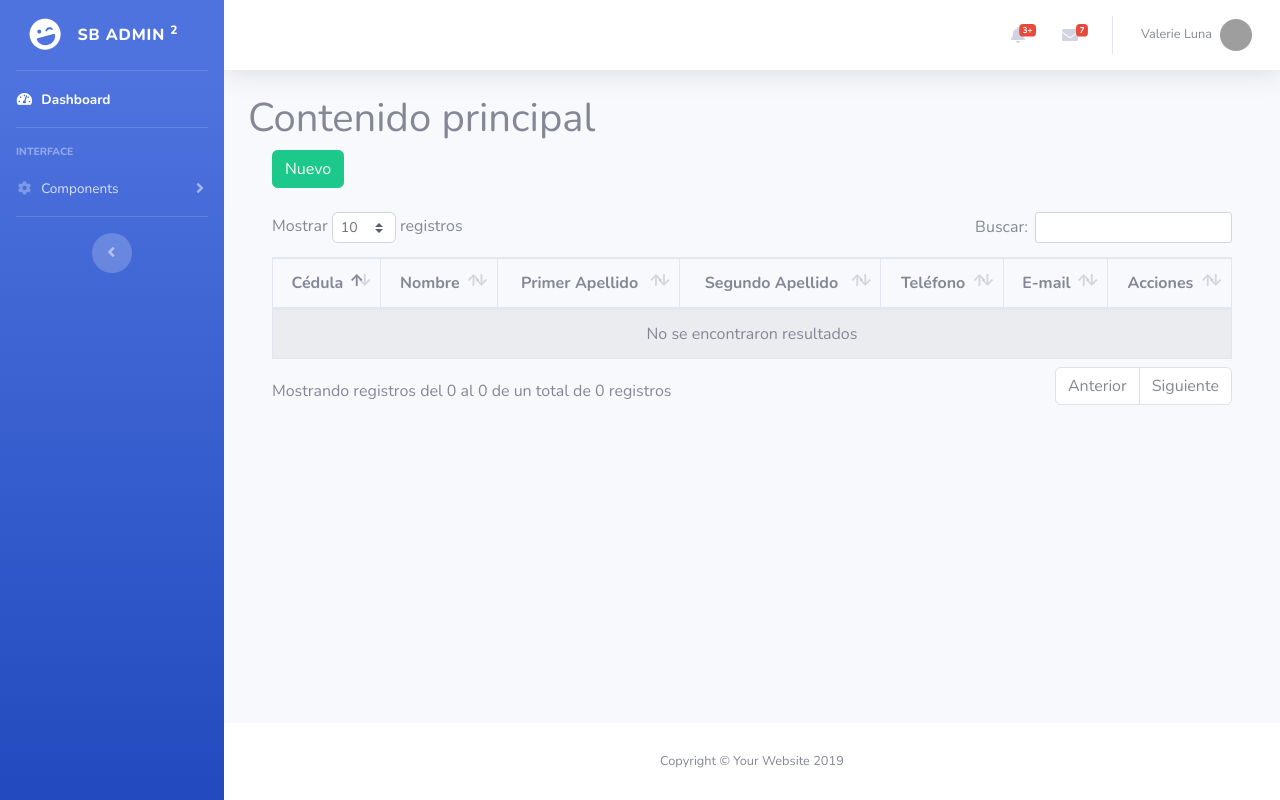
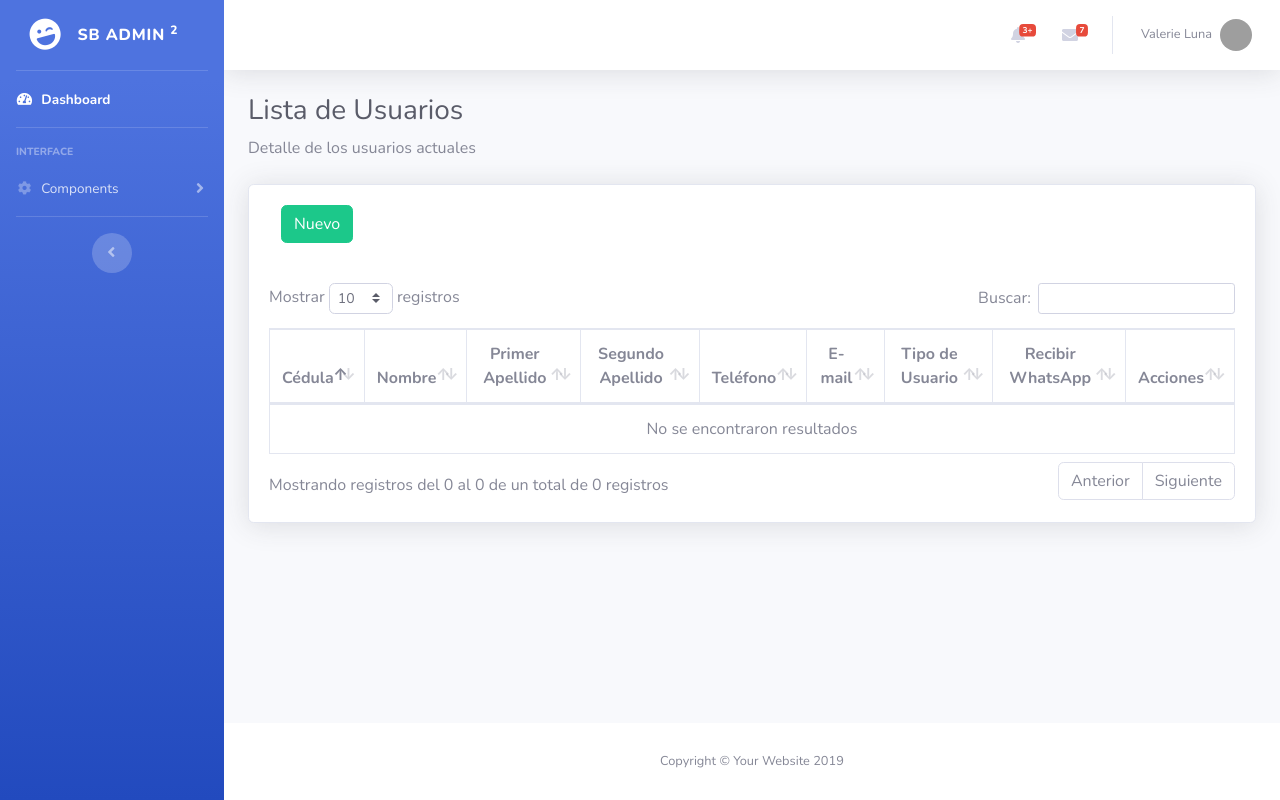
Before and after one commit to info-ticoworks/asistencia-ticoworks, a PHP site: page /prueba/index.php in a window 1280 px wide. Run offline with PHP 8.4, Linux system fonts and the light colour scheme; data that the repository does not hold is empty; some libraries are stand-ins or nearby versions; grey boxes are pictures that could not be loaded.

Commit message:
Tabla de usuarios buena

```diff
--- a/admin/bd/crud.php
+++ b/admin/bd/crud.php
@@ -41,8 +41,6 @@ if(isset($_POST['wsNotif'])) {
 } else {
     $wsNotifc = 0;
 };
-
-
 echo $id;
 
 switch($opcion){
--- a/admin/main.js
+++ b/admin/main.js
@@ -92,7 +92,6 @@ $(document).on("click", ".btnEditar", function(){
 }
 });
 
-//botón BORRAR
 $(document).on("click", ".btnBorrar", function(){
     console.log("Click en botón de Borrar...");
     fila = $(this);
--- a/prueba/index.php
+++ b/prueba/index.php
@@ -1,37 +1,34 @@
 <?php require_once "vistas/parte_superior.php"?>
 
 <!--INICIO del cont principal-->
-<div class="container">
-    <h1>Contenido principal</h1>
+<div class="container-fluid">
+        <!-- Page Heading -->
+        <h1 class="h3 mb-2 text-gray-800">Lista de Usuarios</h1>
+        <p class="mb-4">Detalle de los usuarios actuales</p>
 
 
-
+<!-- Inicio de Tabla -->
+<div class="card shadow mb-4">
  <?php
 include_once './bd/conexion.php';
 $objeto = new Conexion();
 $conexion = $objeto->Conectar();
 
-$consulta = "SELECT cedula, nombre, apellido1, apellido2, telefono, correo FROM usuarios
+$consulta = "SELECT cedula, nombre, apellido1, apellido2, telefono, correo, nombretipoUsuario, wsNotif FROM usuarios
             inner join tipoUsuario on usuarios.idTipoUsuario=tipoUsuario.idTipoUsuario
-            ORDER BY apellido1 ASC";
+            ORDER BY apellido1 desc";
 $resultado = $conexion->prepare($consulta);
 $resultado->execute();
 $data=$resultado->fetchAll(PDO::FETCH_ASSOC);
 ?>
-
-<div class="container">
-        <div class="row">
+<div class="card-body">
             <div class="col-lg-12">
             <button id="btnNuevo" type="button" class="btn btn-success" data-toggle="modal">Nuevo</button>
             </div>
-        </div>
     </div>
-    <br>
-<div class="container">
-        <div class="row">
-                <div class="col-lg-12">
+<div class="card-body">
                     <div class="table-responsive">
-                        <table id="tablaPersonas" class="table table-striped table-bordered table-condensed" style="width:100%">
+                        <table id="tablaPersonas" class="table table-bordered" style="width:100%">
                         <thead class="text-center">
                             <tr>
                                 <th>Cédula</th>
@@ -40,6 +37,8 @@ $data=$resultado->fetchAll(PDO::FETCH_ASSOC);
                                 <th>Segundo Apellido</th>
                                 <th>Teléfono</th>
                                 <th>E-mail</th>
+                                <th>Tipo de Usuario</th>
+                                <th>Recibir WhatsApp</th>
                                 <th>Acciones</th>
                             </tr>
                         </thead>
@@ -54,6 +53,18 @@ $data=$resultado->fetchAll(PDO::FETCH_ASSOC);
                                 <td><?php echo $dat['apellido2'] ?></td>
                                 <td><?php echo $dat['telefono'] ?></td>
                                 <td><?php echo $dat['correo'] ?></td>
+                                <td><?php echo $dat['nombretipoUsuario'] ?></td>
+                                <?php
+                                    if ($dat['wsNotif'] == 0) {
+                                    ?>
+                                    <td>No</td>
+                                    <?php
+                                } else {
+                                    ?>
+                                    <td>Sí</td>
+                                    <?php
+                                    }
+                                ?>
                                 <td></td>
                             </tr>
                             <?php
@@ -63,8 +74,6 @@ $data=$resultado->fetchAll(PDO::FETCH_ASSOC);
                        </table>
                     </div>
                 </div>
-        </div>
-    </div>
 
 <!--Modal para CRUD-->
 <div class="modal fade" id="modalCRUD" tabindex="-1" role="dialog" aria-labelledby="exampleModalLabel" aria-hidden="true">
@@ -109,6 +118,20 @@ $data=$resultado->fetchAll(PDO::FETCH_ASSOC);
                 <label for="correo" class="col-form-label">Correo Electrónico:</label>
                 <input type="email" pattern="[^@\s]+@[^@\s]+.[^@\s]" placeholder="Formato: usuario@dominio.sufijo" class="form-control" id="correo">
                 </div>
+                <div class="form-group">
+                <label for="nombretipoUsuario" class="col-form-label">Tipo de Usuario: *</label>
+                <select class="form-control" id="nombretipoUsuario" required>
+                    <option selected disabled>Elija un tipo de usuario.</option>
+                    <option name="operario">Operario</option>
+                    <option name="supervisor">Supervisor</option>
+                    <option name="gerente">Gerente</option>
+                    <option name="administrador">Administrador</option>
+                </select>
+                </div>
+                <div class="form-group">
+                <label for="wsNotif" class="col-form-label">Recibir notificaciones por WhatsApp:</label>
+                <input type="checkbox" class="custom-checkbox" id="wsNotif" name="wsNotif" value="yes">
+                </div>
             </div>
             <div class="modal-footer">
                 <button type="button" class="btn btn-light" data-dismiss="modal">Cancelar</button>
@@ -119,7 +142,8 @@ $data=$resultado->fetchAll(PDO::FETCH_ASSOC);
     </div>
 </div>
 
-
+</div>
+<!-- /.container-fluid -->
 
 </div>
 <!--FIN del cont principal-->
```
Also changed, not shown: prueba/bd/crud.php (+30 -7 lines), prueba/main.js (+38 -8 lines).
